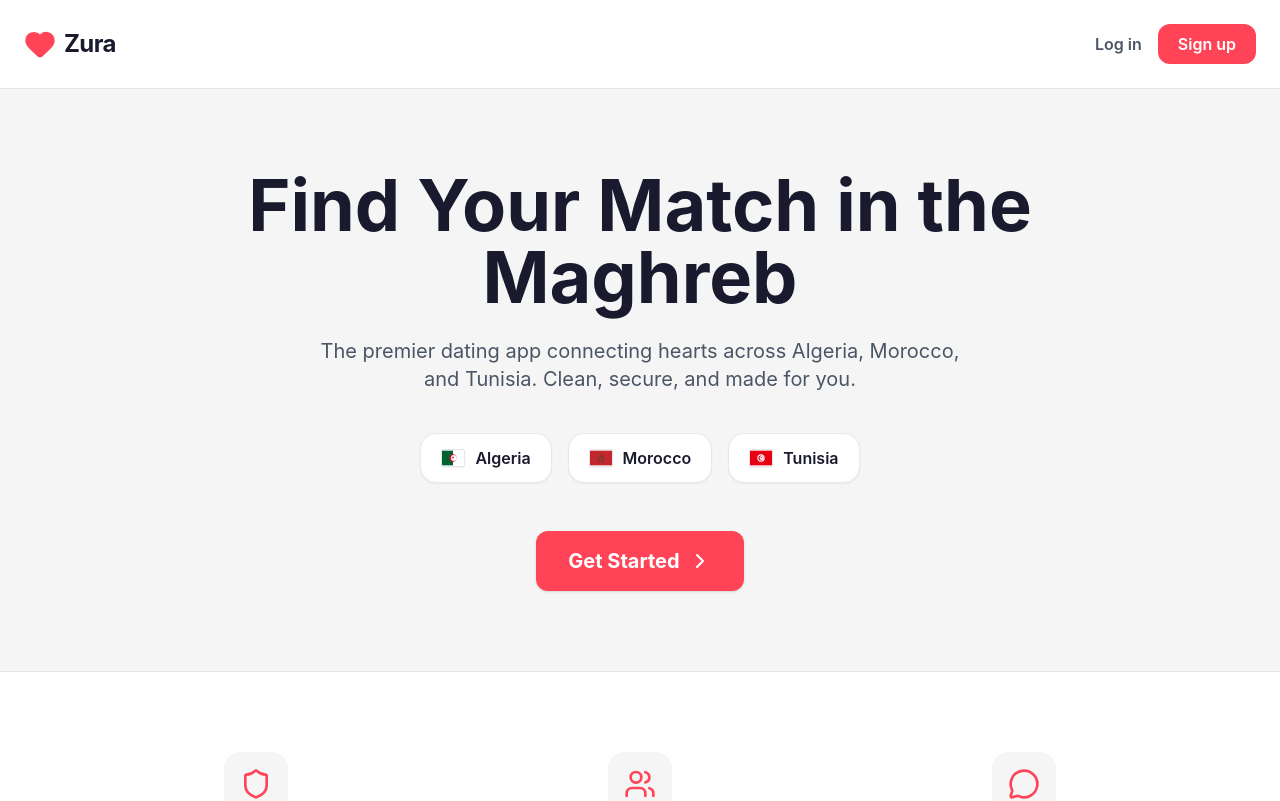
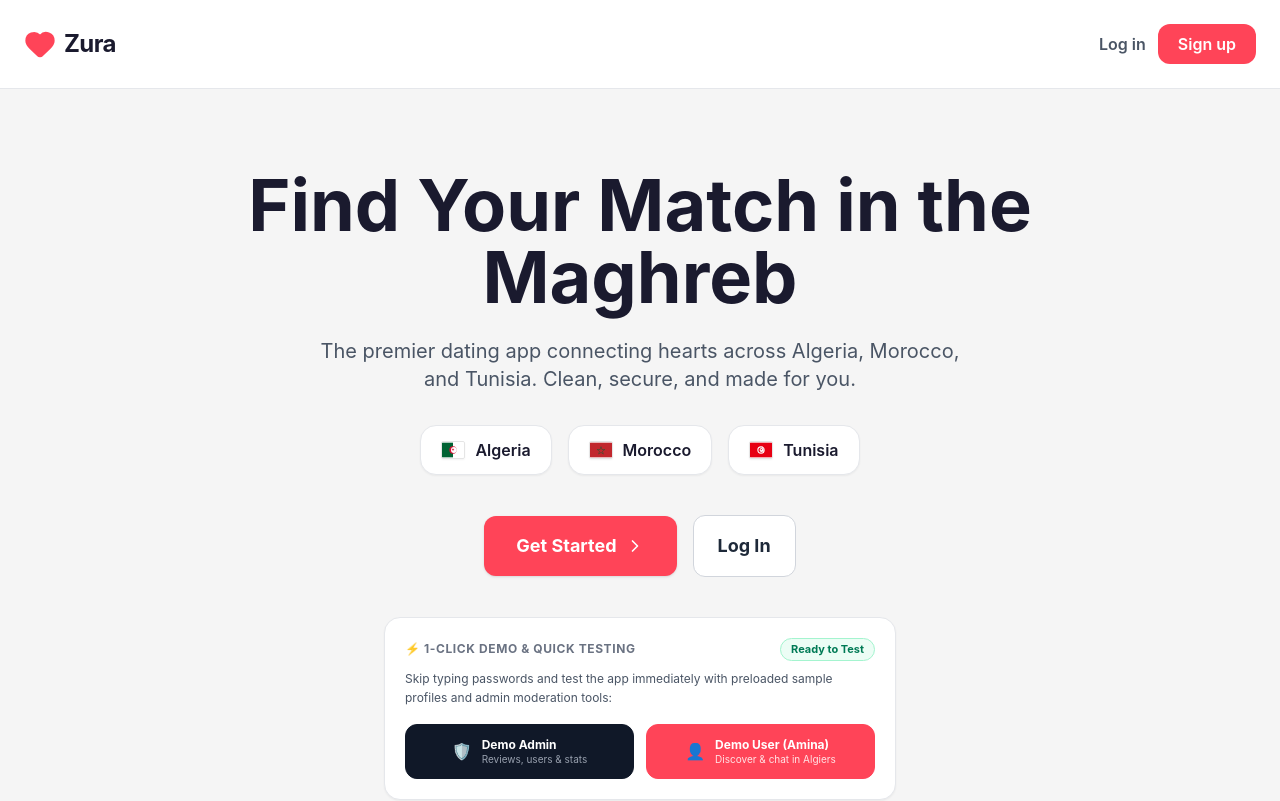
Before and after one commit to Alikhoudja-Zakaria/zura, a Next.js app: page / in a window 1280 px wide. Shown: the top 801 px of the page. Built offline with nearby package versions, Linux system fonts and the light colour scheme; no server answers.

Commit message:
feat: add instant 1-click demo access to landing page, settings, and login without redirect lock

```diff
--- a/src/app/(auth)/login/page.tsx
+++ b/src/app/(auth)/login/page.tsx
@@ -12,20 +12,24 @@ export default function LoginPage() {
   const [error, setError] = useState("");
   const [isLoading, setIsLoading] = useState(false);
 
-  const { login, user, profile, loading, quickLogin } = useAuth();
+  const { login, user, profile, loading, quickLogin, logout } = useAuth();
   const router = useRouter();
 
-  useEffect(() => {
-    if (!loading && user && profile) {
-      if (profile.role === "admin") {
+  const handleDemoLogin = async (role: "admin" | "user") => {
+    setError("");
+    setIsLoading(true);
+    try {
+      await quickLogin(role);
+      if (role === "admin") {
         router.push("/admin");
-      } else if (profile.status === "pending" || profile.status === "rejected" || profile.status === "banned") {
-        router.push("/pending");
-      } else if (profile.status === "approved") {
+      } else {
         router.push("/discover");
       }
+    } catch (err: any) {
+      setError(err.message || "Failed to log in as demo account.");
+      setIsLoading(false);
     }
-  }, [user, profile, loading, router]);
+  };
 
   const handleSubmit = async (e: React.FormEvent) => {
     e.preventDefault();
@@ -34,13 +38,15 @@ export default function LoginPage() {
 
     try {
       await login(email, password);
+      // AuthContext will update user and profile, route to discover or admin
+      router.push("/discover");
     } catch (err: any) {
       setError(err.message || "Failed to log in. Please check your credentials.");
       setIsLoading(false);
     }
   };
 
-  if (loading || (user && profile)) {
+  if (loading) {
     return (
       <div className="min-h-screen bg-[#F5F5F5] flex items-center justify-center">
         <Loader2 className="w-10 h-10 animate-spin text-[#FF4458]" />
@@ -51,6 +57,34 @@ export default function LoginPage() {
   return (
     <div className="min-h-screen bg-[#F5F5F5] flex flex-col items-center justify-center p-6">
       <div className="w-full max-w-md bg-white rounded-2xl p-8 shadow-sm border border-gray-200">
+        {/* If user is already signed in, show status banner */}
+        {user && profile && (
+          <div className="mb-6 p-4 rounded-xl bg-rose-50/80 border border-rose-100">
+            <div className="flex items-center justify-between">
+              <div>
+                <p className="text-[11px] text-gray-500 font-bold uppercase tracking-wider">Active Session</p>
+                <p className="text-sm font-bold text-[#1A1A2E]">{profile.name} <span className="font-normal text-xs text-gray-600">({profile.email})</span></p>
+              </div>
+              <button
+                type="button"
+                onClick={async () => {
+                  await logout();
+                }}
+                className="text-xs font-bold text-[#FF4458] hover:underline px-2 py-1 rounded bg-white border border-rose-200"
+              >
+                Sign Out
+              </button>
+            </div>
+            <div className="mt-3">
+              <Link
+                href={profile.role === "admin" ? "/admin" : "/discover"}
+                className="block w-full py-2 px-3 text-center bg-[#FF4458] text-white rounded-xl text-xs font-bold hover:bg-opacity-90 transition-colors"
+              >
+                Continue as {profile.name} ({profile.role === "admin" ? "Admin Panel" : "Discover"}) →
+              </Link>
+            </div>
+          </div>
+        )}
         <div className="flex flex-col items-center mb-8">
           <div className="w-16 h-16 bg-[#F5F5F5] rounded-2xl flex items-center justify-center mb-4">
             <Heart className="w-8 h-8 text-[#FF4458]" fill="#FF4458" />
@@ -106,33 +140,17 @@ export default function LoginPage() {
           <div className="grid grid-cols-2 gap-2">
             <button
               type="button"
-              onClick={async () => {
-                setIsLoading(true);
-                try {
-                  await quickLogin("admin");
-                } catch (e: any) {
-                  setError(e.message);
-                } finally {
-                  setIsLoading(false);
-                }
-              }}
-              className="py-2.5 px-3 bg-gray-100 hover:bg-gray-200 text-[#1A1A2E] rounded-xl text-xs font-bold transition-colors text-center border border-gray-200"
+              disabled={isLoading}
+              onClick={() => handleDemoLogin("admin")}
+              className="py-2.5 px-3 bg-gray-900 hover:bg-black text-white rounded-xl text-xs font-bold transition-colors text-center border border-gray-900 disabled:opacity-50"
             >
               🛡️ Demo Admin
             </button>
             <button
               type="button"
-              onClick={async () => {
-                setIsLoading(true);
-                try {
-                  await quickLogin("user");
-                } catch (e: any) {
-                  setError(e.message);
-                } finally {
-                  setIsLoading(false);
-                }
-              }}
-              className="py-2.5 px-3 bg-gray-100 hover:bg-gray-200 text-[#1A1A2E] rounded-xl text-xs font-bold transition-colors text-center border border-gray-200"
+              disabled={isLoading}
+              onClick={() => handleDemoLogin("user")}
+              className="py-2.5 px-3 bg-[#FF4458] hover:bg-rose-600 text-white rounded-xl text-xs font-bold transition-colors text-center border border-[#FF4458] disabled:opacity-50"
             >
               👤 Demo User (Amina)
             </button>
--- a/src/app/(main)/settings/page.tsx
+++ b/src/app/(main)/settings/page.tsx
@@ -10,7 +10,7 @@ import {
 } from 'lucide-react';
 
 export default function SettingsPage() {
-  const { user, profile, logout, deleteAccount } = useAuth();
+  const { user, profile, logout, deleteAccount, quickLogin } = useAuth();
   const router = useRouter();
 
   const [showDeleteModal, setShowDeleteModal] = useState(false);
@@ -102,6 +102,38 @@ export default function SettingsPage() {
           </div>
         </div>
 
+        {/* Quick Testing Switcher Section */}
+        <div>
+          <h2 className="text-sm font-semibold text-gray-500 uppercase tracking-wider mb-2 px-1">Quick Demo Switcher</h2>
+          <div className="bg-white rounded-2xl shadow-sm border border-gray-100 p-4">
+            <p className="text-xs text-gray-500 mb-3">
+              Switch immediately between user and admin roles for instant testing:
+            </p>
+            <div className="grid grid-cols-2 gap-2">
+              <button
+                type="button"
+                onClick={async () => {
+                  await quickLogin("admin");
+                  router.push("/admin");
+                }}
+                className="py-2.5 px-3 bg-gray-900 hover:bg-black text-white rounded-xl text-xs font-bold transition-colors text-center"
+              >
+                🛡️ Switch to Admin
+              </button>
+              <button
+                type="button"
+                onClick={async () => {
+                  await quickLogin("user");
+                  router.push("/discover");
+                }}
+                className="py-2.5 px-3 bg-rose-50 hover:bg-rose-100 text-[#FF4458] border border-rose-200 rounded-xl text-xs font-bold transition-colors text-center"
+              >
+                👤 Switch to Amina
+              </button>
+            </div>
+          </div>
+        </div>
+
         {/* Actions Section */}
         <div>
           <h2 className="text-sm font-semibold text-gray-500 uppercase tracking-wider mb-2 px-1">Actions</h2>
--- a/src/app/admin/layout.tsx
+++ b/src/app/admin/layout.tsx
@@ -14,7 +14,7 @@ const navItems = [
 ];
 
 export default function AdminLayout({ children }: { children: React.ReactNode }) {
-  const { userProfile, loading, logout } = useAuth();
+  const { userProfile, loading, logout, quickLogin } = useAuth();
   const router = useRouter();
   const pathname = usePathname();
 
@@ -67,16 +67,27 @@ export default function AdminLayout({ children }: { children: React.ReactNode })
             );
           })}
         </nav>
-        <div className="p-4 border-t border-gray-200">
+        <div className="p-4 border-t border-gray-200 space-y-2">
+          <button
+            type="button"
+            onClick={async () => {
+              await quickLogin('user');
+              router.push('/discover');
+            }}
+            className="flex items-center gap-2.5 px-4 py-2.5 w-full text-left rounded-xl bg-rose-50 hover:bg-rose-100 text-[#FF4458] text-xs font-bold transition-colors border border-rose-200"
+          >
+            <span>👤</span>
+            <span>Switch to Demo User (Amina)</span>
+          </button>
           <button
             onClick={async () => {
               await logout();
               router.push('/login');
             }}
-            className="flex items-center gap-3 px-4 py-3 w-full text-left rounded-xl text-gray-600 hover:bg-gray-100 transition-colors"
+            className="flex items-center gap-3 px-4 py-2.5 w-full text-left rounded-xl text-gray-600 hover:bg-gray-100 transition-colors text-xs font-semibold"
           >
-            <LogOut className="w-5 h-5" />
-            <span className="font-medium">Sign Out</span>
+            <LogOut className="w-4 h-4" />
+            <span>Sign Out</span>
           </button>
         </div>
       </aside>
--- a/src/app/page.tsx
+++ b/src/app/page.tsx
@@ -1,11 +1,34 @@
 "use client";
 
+import { useState } from "react";
 import Link from "next/link";
-import { Heart, Shield, MessageCircle, Users, ChevronRight } from "lucide-react";
+import { useRouter } from "next/navigation";
+import { Heart, Shield, MessageCircle, Users, ChevronRight, Loader2 } from "lucide-react";
 import { motion } from "framer-motion";
 import { CountryFlag } from "@/components/ui/CountryFlag";
+import { useAuth } from "@/contexts/AuthContext";
 
 export default function LandingPage() {
+  const { user, profile, quickLogin, logout } = useAuth();
+  const router = useRouter();
+  const [demoLoading, setDemoLoading] = useState<"admin" | "user" | null>(null);
+
+  const handleQuickDemo = async (role: "admin" | "user") => {
+    setDemoLoading(role);
+    try {
+      await quickLogin(role);
+      if (role === "admin") {
+        router.push("/admin");
+      } else {
+        router.push("/discover");
+      }
+    } catch (e) {
+      console.error("Demo login error:", e);
+    } finally {
+      setDemoLoading(null);
+    }
+  };
+
   return (
     <div className="min-h-screen bg-[#F5F5F5] text-[#1A1A2E] flex flex-col">
       <header className="flex items-center justify-between p-6 bg-white border-b border-gray-200">
@@ -13,7 +36,26 @@ export default function LandingPage() {
           <Heart className="w-8 h-8 text-[#FF4458]" fill="#FF4458" />
           <span className="text-2xl font-bold tracking-tight">Zura</span>
         </div>
-        <div className="flex items-center gap-4">
+        <div className="flex items-center gap-3">
+          {user && profile ? (
+            <>
+              <Link
+                href={profile.role === "admin" ? "/admin" : "/discover"}
+                className="text-xs sm:text-sm font-bold text-[#FF4458] bg-rose-50 px-3 py-1.5 rounded-xl border border-rose-200 hover:bg-rose-100 transition-colors"
+              >
+                Go to App ({profile.name}) →
+              </Link>
+              <button
+                onClick={async () => {
+                  await logout();
+                }}
+                className="text-xs text-gray-500 hover:text-gray-900 font-semibold px-2 py-1"
+              >
+                Sign out
+              </button>
+            </>
+          ) : (
+            <>
               <Link href="/login" className="font-semibold text-gray-600 hover:text-[#1A1A2E]">
                 Log in
               </Link>
@@ -23,11 +65,13 @@ export default function LandingPage() {
               >
                 Sign up
               </Link>
+            </>
+          )}
         </div>
       </header>
 
       <main className="flex-1">
-        <section className="px-6 py-20 flex flex-col items-center text-center max-w-4xl mx-auto">
+        <section className="px-6 py-16 md:py-20 flex flex-col items-center text-center max-w-4xl mx-auto">
           <motion.h1
             initial={{ opacity: 0, y: 20 }}
             animate={{ opacity: 1, y: 0 }}
@@ -39,7 +83,7 @@ export default function LandingPage() {
             initial={{ opacity: 0, y: 20 }}
             animate={{ opacity: 1, y: 0 }}
             transition={{ delay: 0.1 }}
-            className="text-xl text-gray-600 mb-10 max-w-2xl"
+            className="text-xl text-gray-600 mb-8 max-w-2xl"
           >
             The premier dating app connecting hearts across Algeria, Morocco, and Tunisia. Clean, secure, and made for you.
           </motion.p>
@@ -48,7 +92,7 @@ export default function LandingPage() {
             initial={{ opacity: 0, y: 20 }}
             animate={{ opacity: 1, y: 0 }}
             transition={{ delay: 0.2 }}
-            className="flex flex-wrap justify-center gap-4 mb-12"
+            className="flex flex-wrap justify-center gap-4 mb-10"
           >
             <div className="flex items-center gap-2.5 bg-white px-5 py-3 rounded-2xl border border-gray-200 shadow-xs text-base font-semibold">
               <CountryFlag country="algeria" size="md" /> Algeria
@@ -65,13 +109,78 @@ export default function LandingPage() {
             initial={{ opacity: 0, scale: 0.95 }}
             animate={{ opacity: 1, scale: 1 }}
             transition={{ delay: 0.3 }}
+            className="flex flex-col sm:flex-row items-center gap-4"
           >
             <Link
               href="/register"
-              className="inline-flex items-center gap-2 bg-[#FF4458] text-white px-8 py-4 rounded-xl text-xl font-bold hover:bg-opacity-90 transition-colors shadow-sm"
+              className="inline-flex items-center gap-2 bg-[#FF4458] text-white px-8 py-4 rounded-xl text-lg font-bold hover:bg-opacity-90 transition-colors shadow-sm"
             >
-              Get Started <ChevronRight className="w-6 h-6" />
+              Get Started <ChevronRight className="w-5 h-5" />
             </Link>
+            <Link
+              href="/login"
+              className="inline-flex items-center gap-2 bg-white text-gray-800 border border-gray-300 px-6 py-4 rounded-xl text-lg font-bold hover:bg-gray-50 transition-colors"
+            >
+              Log In
+            </Link>
+          </motion.div>
+
+          {/* Quick Demo & Instant Testing card */}
+          <motion.div
+            initial={{ opacity: 0, y: 15 }}
+            animate={{ opacity: 1, y: 0 }}
+            transition={{ delay: 0.35 }}
+            className="mt-10 w-full max-w-lg bg-white border border-gray-200 rounded-2xl p-5 shadow-xs text-left"
+          >
+            <div className="flex items-center justify-between mb-2">
+              <span className="text-xs font-bold uppercase tracking-wider text-gray-500 flex items-center gap-1.5">
+                ⚡ 1-Click Demo & Quick Testing
+              </span>
+              <span className="text-[11px] font-bold text-emerald-700 bg-emerald-50 px-2.5 py-0.5 rounded-full border border-emerald-200">
+                Ready to Test
+              </span>
+            </div>
+            <p className="text-xs text-gray-600 mb-4 leading-relaxed">
+              Skip typing passwords and test the app immediately with preloaded sample profiles and admin moderation tools:
+            </p>
+            <div className="grid grid-cols-1 sm:grid-cols-2 gap-3">
+              <button
+                type="button"
+                onClick={() => handleQuickDemo("admin")}
+                disabled={!!demoLoading}
+                className="py-3 px-4 bg-gray-900 hover:bg-black text-white rounded-xl text-xs font-bold transition-all flex items-center justify-center gap-2.5 border border-gray-900 disabled:opacity-50 text-left"
+              >
+                {demoLoading === "admin" ? (
+                  <Loader2 className="w-4 h-4 animate-spin text-white" />
+                ) : (
+                  <>
+                    <span className="text-base">🛡️</span>
+                    <div>
+                      <div className="font-bold">Demo Admin</div>
+                      <div className="text-[10px] text-gray-400 font-normal">Reviews, users & stats</div>
+                    </div>
+                  </>
+                )}
+              </button>
+              <button
+                type="button"
+                onClick={() => handleQuickDemo("user")}
+                disabled={!!demoLoading}
+                className="py-3 px-4 bg-[#FF4458] hover:bg-rose-600 text-white rounded-xl text-xs font-bold transition-all flex items-center justify-center gap-2.5 border border-[#FF4458] disabled:opacity-50 text-left"
+              >
+                {demoLoading === "user" ? (
+                  <Loader2 className="w-4 h-4 animate-spin text-white" />
+                ) : (
+                  <>
+                    <span className="text-base">👤</span>
+                    <div>
+                      <div className="font-bold">Demo User (Amina)</div>
+                      <div className="text-[10px] text-rose-100 font-normal">Discover & chat in Algiers</div>
+                    </div>
+                  </>
+                )}
+              </button>
+            </div>
           </motion.div>
         </section>
 
```
Lines whose indentation alone changed are shown as unchanged.
